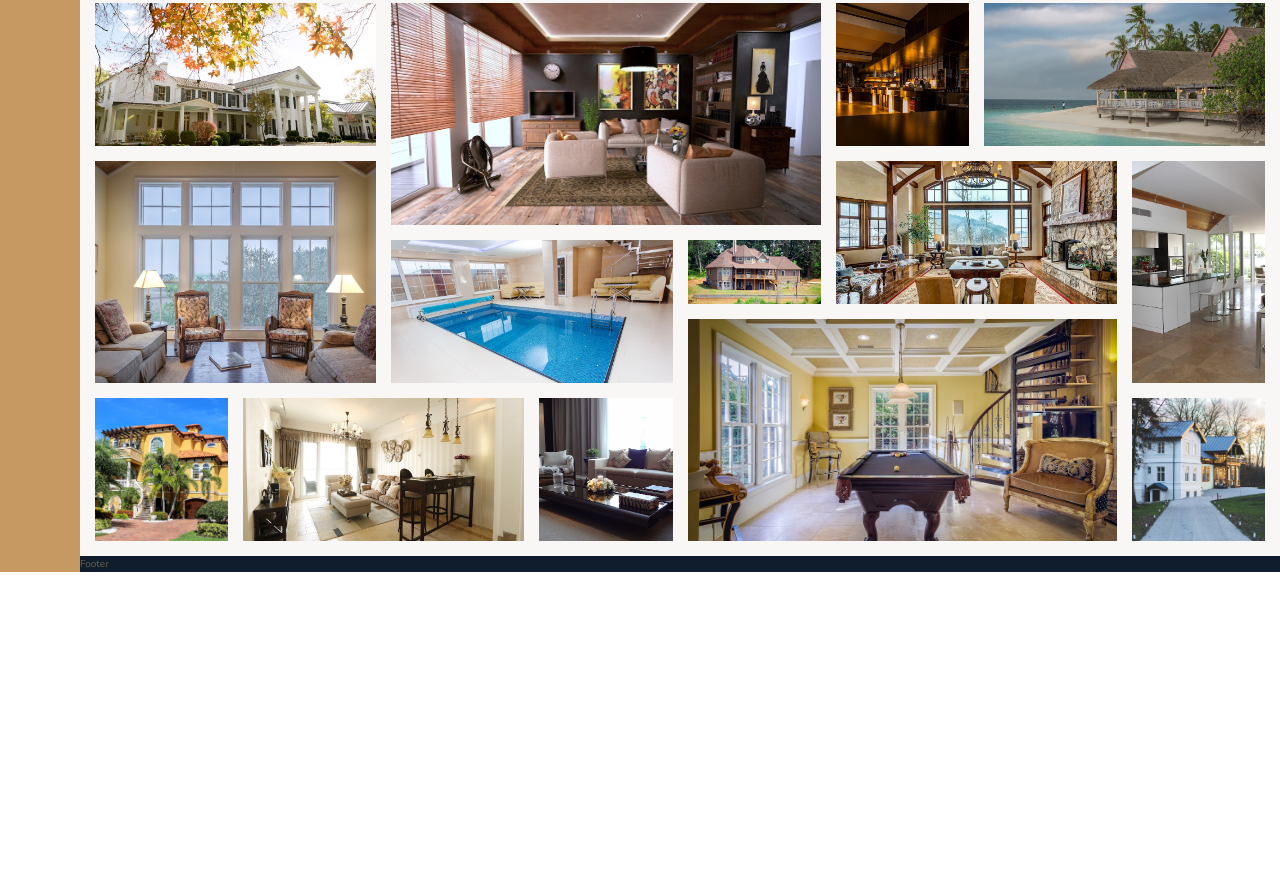
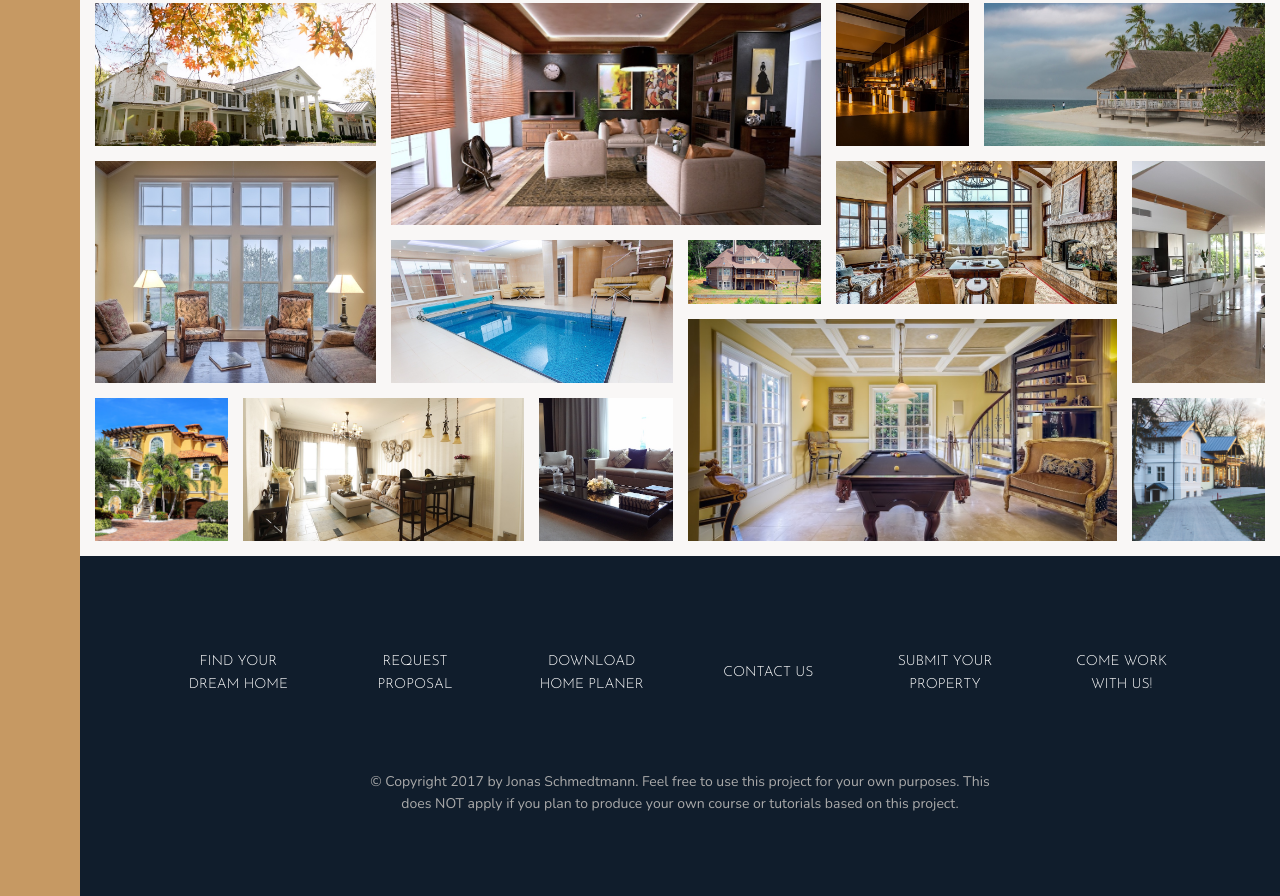
Before and after one commit to jaru66aru/ja.nexter, a website: page index.html in a window 1280 px wide. Shown: the part 3084-3980 px from the top of the page. Before the commit the page ends 3656 px from the top, so only its background shows below. Drawn offline with nearby package versions, Linux system fonts and the light colour scheme.

Commit message:
Building the Footer

```diff
--- a/index.html
+++ b/index.html
@@ -286,11 +286,17 @@
             <figure class="gallery__item gallery__item--12"><img src="img/gal-12.jpeg" alt="Gallery image 12" class="gallery__img"></figure>
             <figure class="gallery__item gallery__item--13"><img src="img/gal-13.jpeg" alt="Gallery image 13" class="gallery__img"></figure>
             <figure class="gallery__item gallery__item--14"><img src="img/gal-14.jpeg" alt="Gallery image 14" class="gallery__img"></figure>
-
-
         </section>
         <footer class="footer">
-            Footer
+            <ul class="nav">
+                <li class="nav__item"><a href="#" class="nav__link">Find your dream home</a></li>
+                <li class="nav__item"><a href="#" class="nav__link">Request proposal</a></li>
+                <li class="nav__item"><a href="#" class="nav__link">Download home planer</a></li>
+                <li class="nav__item"><a href="#" class="nav__link">Contact us</a></li>
+                <li class="nav__item"><a href="#" class="nav__link">Submit your property</a></li>
+                <li class="nav__item"><a href="#" class="nav__link">Come work with us!</a></li>
+            </ul>
+            <p class="copyright">&copy; Copyright 2017 by Jonas Schmedtmann. Feel free to use this project for your own purposes. This does NOT apply if you plan to produce your own course or tutorials based on this project.</p>
         </footer>
     </body>
 </html>
--- a/sass/_footer.scss
+++ b/sass/_footer.scss
@@ -1,4 +1,42 @@
 .footer {
     background-color: $color-secondary;
     grid-column: full-start / full-end;
+    padding: 8rem;
 }
+
+.nav {
+    list-style: none;
+
+    display: grid;
+    grid-template-columns: repeat(auto-fit, minmax(15rem, 1fr));
+    grid-gap: 2rem;
+    align-items: center;
+
+    &__link:link,
+    &__link:visited {
+        font-size: 1.4rem;
+        color: #fff;
+        text-decoration: none;
+        font-family: $font-display;
+        text-transform: uppercase;
+        text-align: center;
+        padding: 1.5rem;
+        display: block;
+        transition: all .2s;
+    }
+    &__link:hover,
+    &__link:active {
+        background-color: rgba(#fff, .05);
+        transform: translateY(-3px);
+    }
+}
+
+.copyright {
+    font-size: 1.4rem;
+    color: $color-grey-light-2;
+    margin-top: 6rem;
+    margin-left: auto;
+    margin-right: auto;
+    text-align: center;
+    width: 60%;
+}
```
Also changed, not shown: css/style.css.
